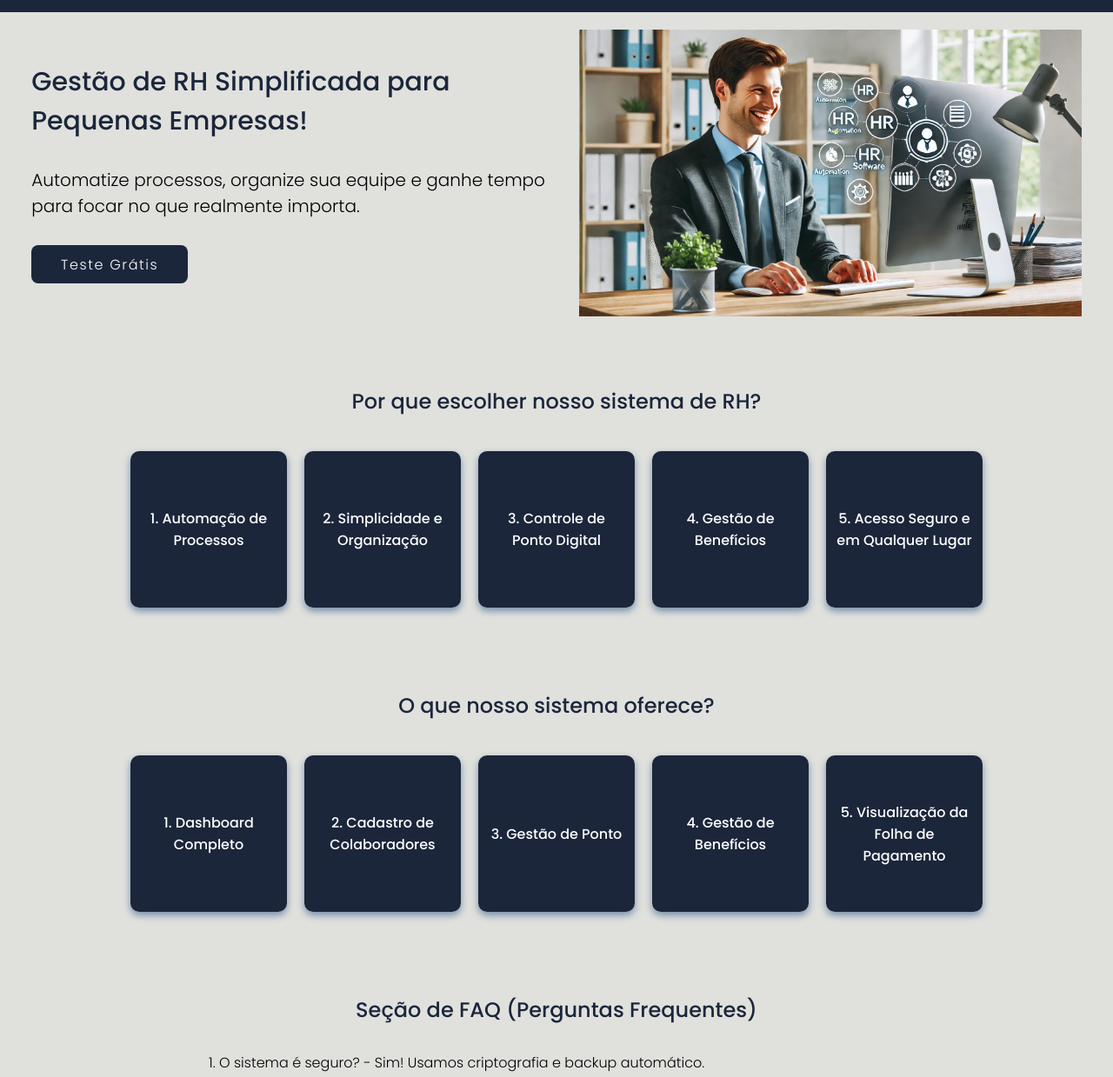
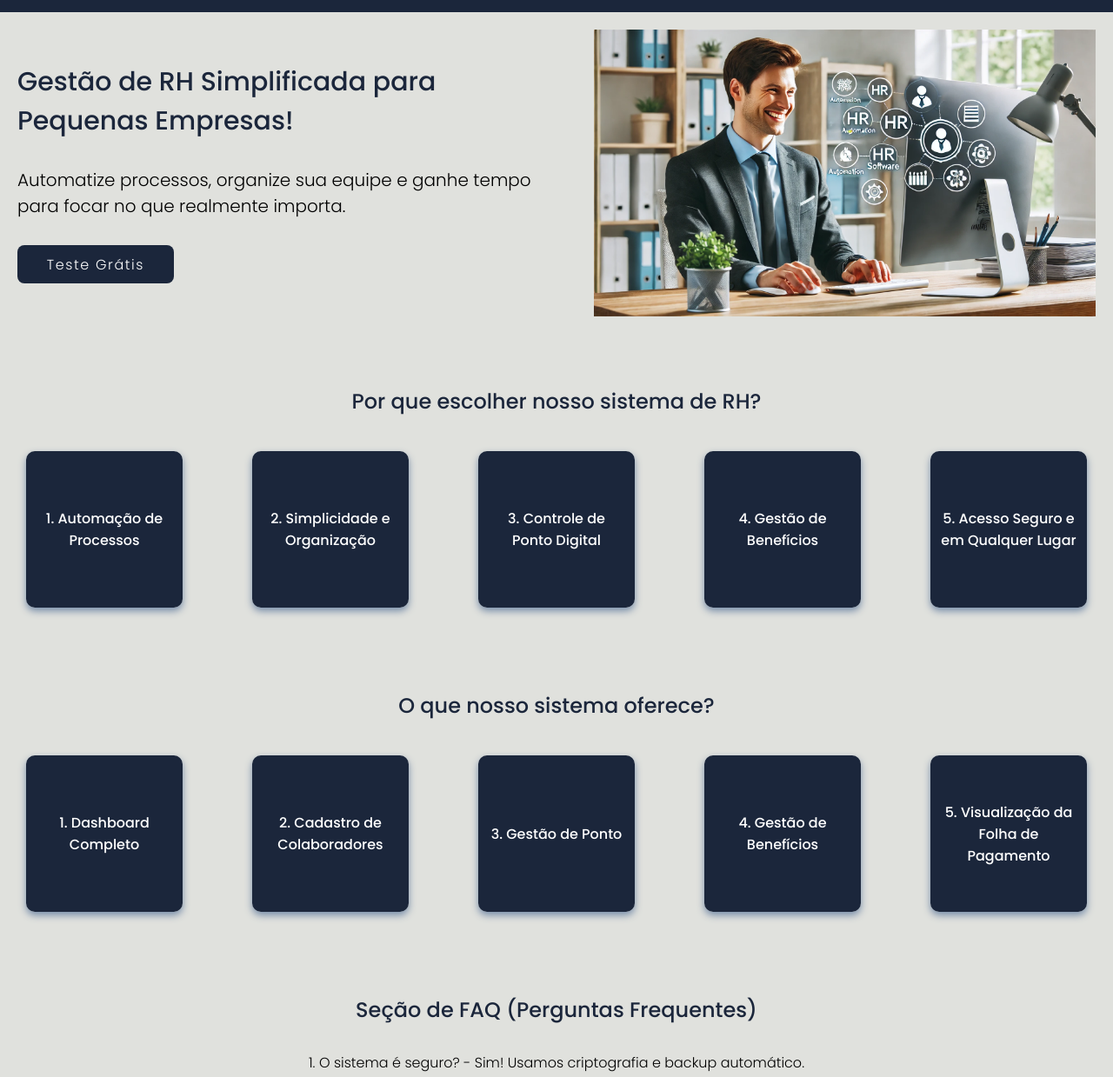
Before and after one commit to Pedro9185/Projeto-WEB, a plain HTML site: page index.html in a window 1280 px wide. Shown: the part 81-1320 px from the top of the page at 87% size. Drawn offline with Linux system fonts and the light colour scheme.

Commit message:
feat: úlitmos ajuste

```diff
--- a/css/index.css
+++ b/css/index.css
@@ -66,23 +66,27 @@ body {
     background-color: #E0E1DD;
     margin-bottom: 24px;
     padding: 20px;
+    width: 100%;
 }
 
 .conteudo-principal {
     display: flex;
-    justify-content: center;
+    justify-content: space-between;
     flex-wrap: wrap;
     align-items: center;
     gap: 30px;
     padding-bottom: 20px;
+
 }
 
 .conteudo-principal-escrito {
     display: flex;
+    flex: 1;
+    min-width: 300px;
     flex-direction: column;
     justify-content: space-around;
     gap: 30px;
-    max-width: 600px;
+    width: 100%;
 }
 
 .conteudo-principal-escrito-titulo {
@@ -130,7 +134,7 @@ body {
 
 .conteudo-motivos, .conteudo-funcoes {
     display: flex;
-    justify-content: center;
+    justify-content: space-between;
     flex-wrap: wrap;
     width: 100%;
     gap: 20px;
@@ -244,7 +248,7 @@ body {
     font-family: "Poppins", sans-serif;
     font-weight: 300;
     font-size: clamp(14px, 2vw, 16px);
-    text-align: left;
+    text-align: center;
     width: 100%;
     max-width: 800px;
 }
@@ -295,6 +299,7 @@ body {
 
     .conteudo-principal-escrito {
         align-items: center;
+        min-width:100%;
     }
 
     .flip-card {
--- a/css/style_login.css
+++ b/css/style_login.css
@@ -15,6 +15,7 @@ h1 {
 
 h2 {
   font-size: 30px;
+  color: #1B263B;
 }
 
 h3 {
@@ -62,12 +63,18 @@ p {
   display: flex;
   flex-direction: column;
   justify-content: space-around;
+  align-items: center;
   width: 15%;
   height: 70%;
   text-align: center;
   color: #ffff;
   box-sizing: border-box;
   padding: 5px;
+}
+
+.box-info img{
+  width: 100px;
+
 }
 
 .box-info span {
@@ -107,6 +114,7 @@ p {
 
 .button-cadastrar-se {
   height: 40px;
+  padding: 5px;
   cursor: pointer;
   margin-top: 10px;
   font-size: medium;
```
Also changed, not shown: SignUp.html (+2 -2 lines), css/cadastrar.css (+7 -1 lines), login.html (+2 -2 lines).
